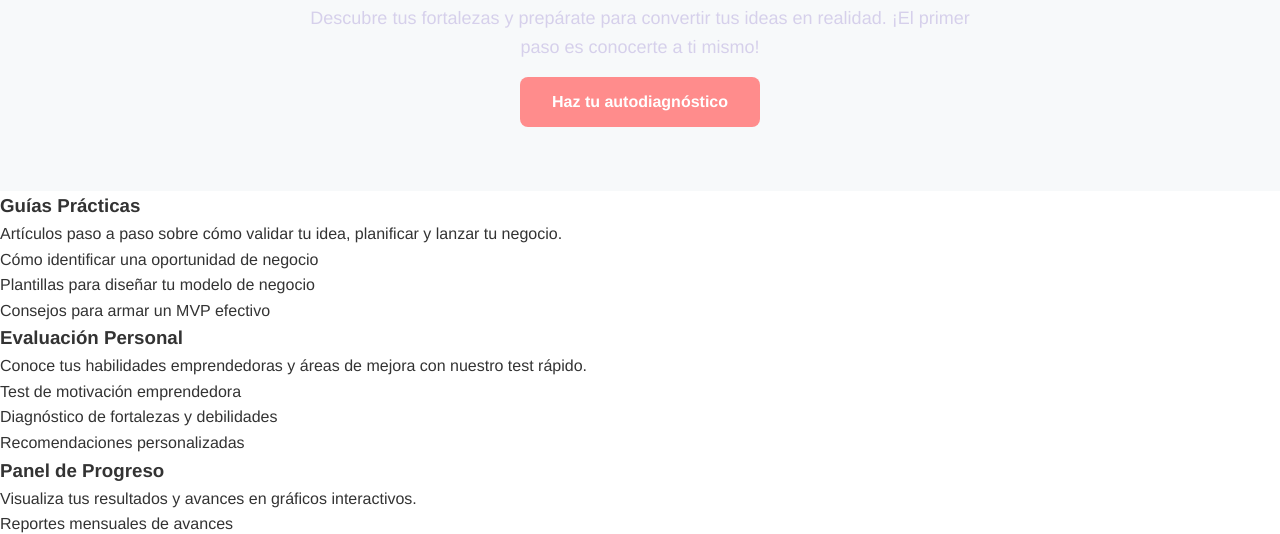
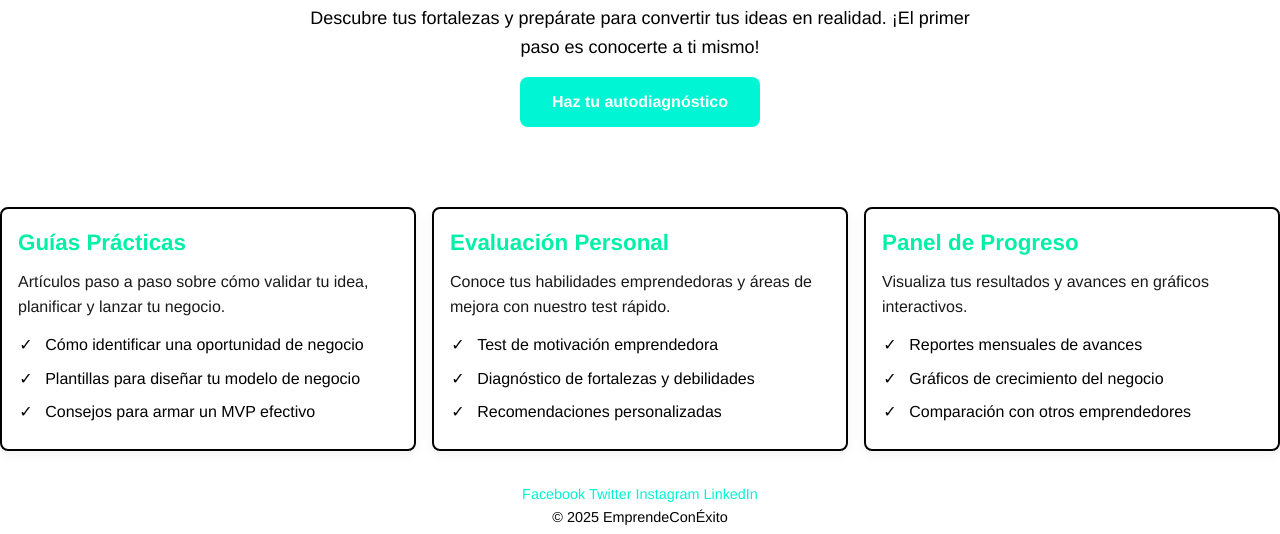
Before and after one commit to YeinerA23/proyecto.github.oi, a plain HTML site: page emprendimiento/index.html in a window 1280 px wide. Shown: the part 265-799 px from the top of the page. Drawn offline with Linux system fonts and the light colour scheme.

Commit message:
Update styles.css

```diff
--- a/emprendimiento/styles.css
+++ b/emprendimiento/styles.css
@@ -1,14 +1,15 @@
 :root {
-  --primary: #FF8C8C; /* Coral suave */
-  --secondary: #5F7380; /* Gris azulado */
-  --bg: #FFFFFF; /* Blanco */
-  --surface: #F7F9FA; /* Gris muy claro */
-  --text: #333333; /* Gris oscuro para texto */
-  --muted: #D6D0EB; /* Lavanda grisáceo */
+  --primary: #00f5d4;       /* Turquesa brillante (títulos) */
+  --secondary: #00f0a8;     /* Verde esmeralda (botones) */
+  --bg: #ffffff;            /* Blanco (fondo) */
+  --surface: #ffffff;       /* Negro/gris oscuro (fondo menú) */
+  --text: #1a1a1a;          /* Texto oscuro general */
+  --muted: #000000;         /* Cian claro (hover/enlaces activos) */
   --radius: 0.5rem;
   --spacing: 1rem;
   --font-base: 'Helvetica Neue', Arial, sans-serif;
 }
+
 
 /* Reset */
 *, *::before, *::after {
@@ -101,26 +102,52 @@ nav a.active, nav a:hover {
 }
 
 /* Features */
-#features {
-  display: flex;
-  flex-wrap: wrap;
+.cards-container {
+  display: grid;
+  grid-template-columns: repeat(auto-fit, minmax(280px, 1fr));
   gap: var(--spacing);
-  margin: calc(var(--spacing) * 3) 0;
+  margin-top: var(--spacing);
 }
-.feature {
-  flex: 1 1 100%;
-  background: var(--secondary);
-  color: #fff;
-  padding: calc(var(--spacing) * 2);
+
+.card {
+  background-color: var(--surface);
+  border: 2px solid var(--muted);
   border-radius: var(--radius);
-  text-align: center;
+  padding: var(--spacing);
+  box-shadow: 0 4px 12px rgba(0, 0, 0, 0.05);
+  transition: transform 0.3s ease, box-shadow 0.3s ease;
 }
-.feature h3 {
-  margin-bottom: var(--spacing);
+
+.card:hover {
+  transform: translateY(-5px);
+  box-shadow: 0 6px 16px rgba(0, 0, 0, 0.08);
 }
-.feature p {
-  font-size: 0.95rem;
+
+.card h3 {
+  color: var(--secondary);
+  font-size: 1.4rem;
+  margin-bottom: 0.5rem;
 }
+
+.card p {
+  color: var(--text);
+  font-size: 1rem;
+  margin-bottom: 0.75rem;
+}
+
+.card ul {
+  padding-left: 1.2rem;
+  color: var(--text);
+}
+
+.card ul li {
+  margin-bottom: 0.5rem;
+  list-style-type: "✓ ";
+  padding-left: 0.5rem;
+  color: black;
+  font-weight: 500;
+}
+
 
 /* Forms */
 form {
```
